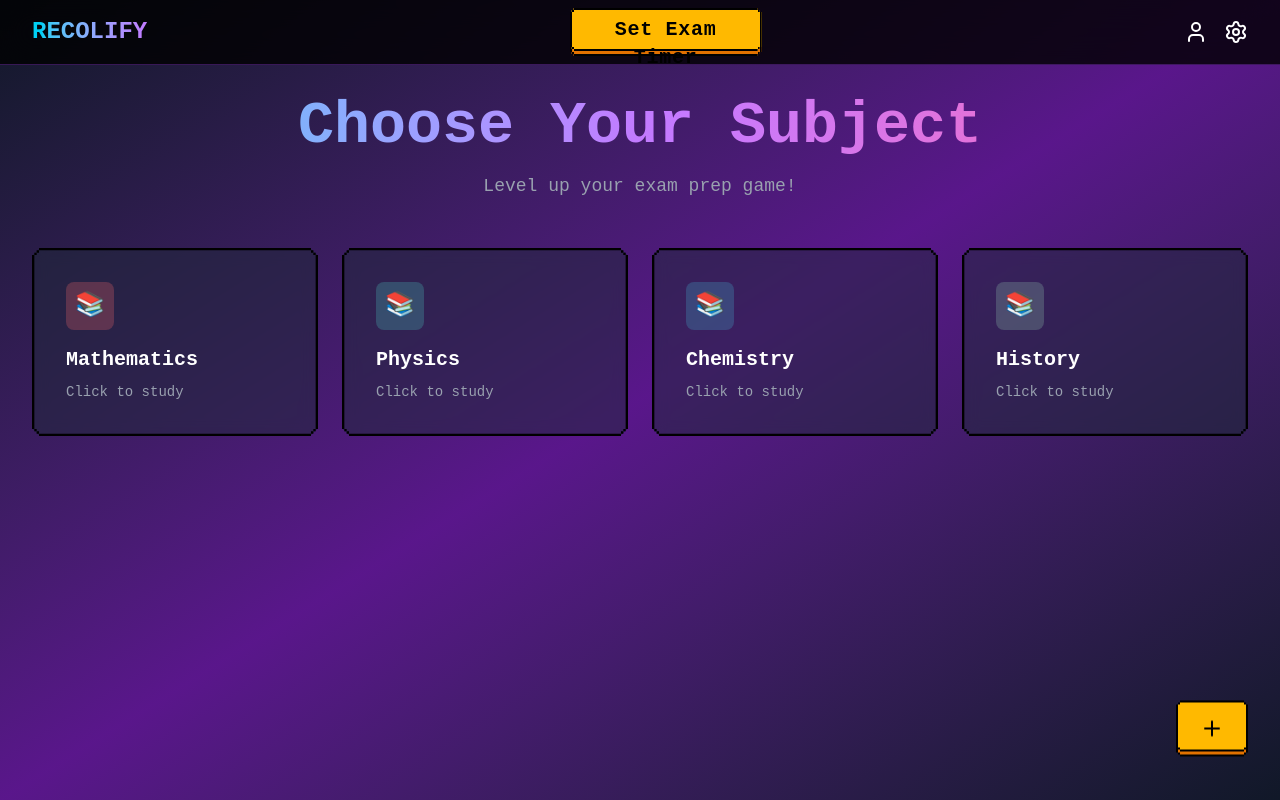
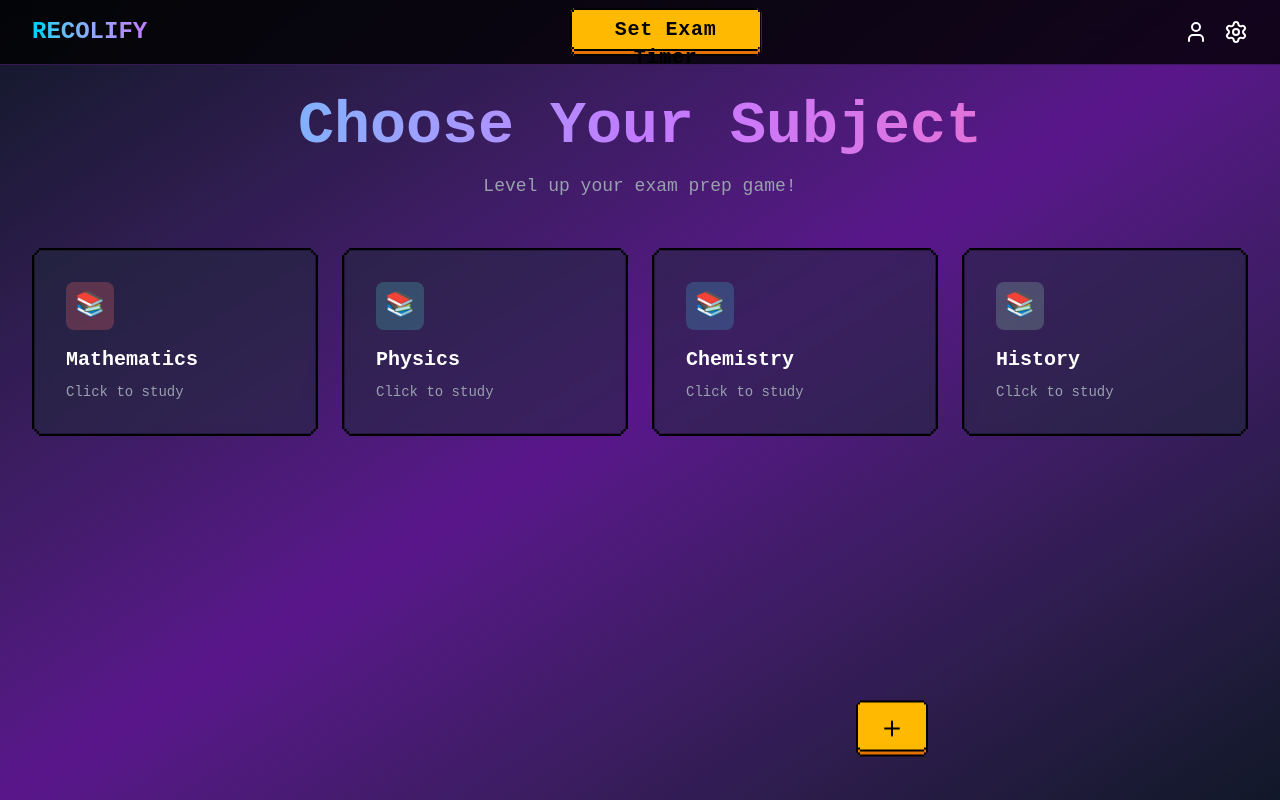
Before and after one commit to Akashracharya/Recolify, a React (Vite) app: page / in a window 1280 px wide. Built offline with nearby package versions, Linux system fonts and the light colour scheme.

Commit message:
updated add button position

```diff
--- a/src/components/HomePage.jsx
+++ b/src/components/HomePage.jsx
@@ -49,7 +49,7 @@ export default function HomePage({ subjects, onSelectSubject, onAddSubject }) {
         ))}
       </div>
 
-      <div className="fixed bottom-8 right-8">
+      <div className="fixed md:mr-80 bottom-8 right-8">
         <PixelPressableButton
           onClick={() => setShowAddModal(true)}
           className="full p-2 animate-bounce-slow"
```
